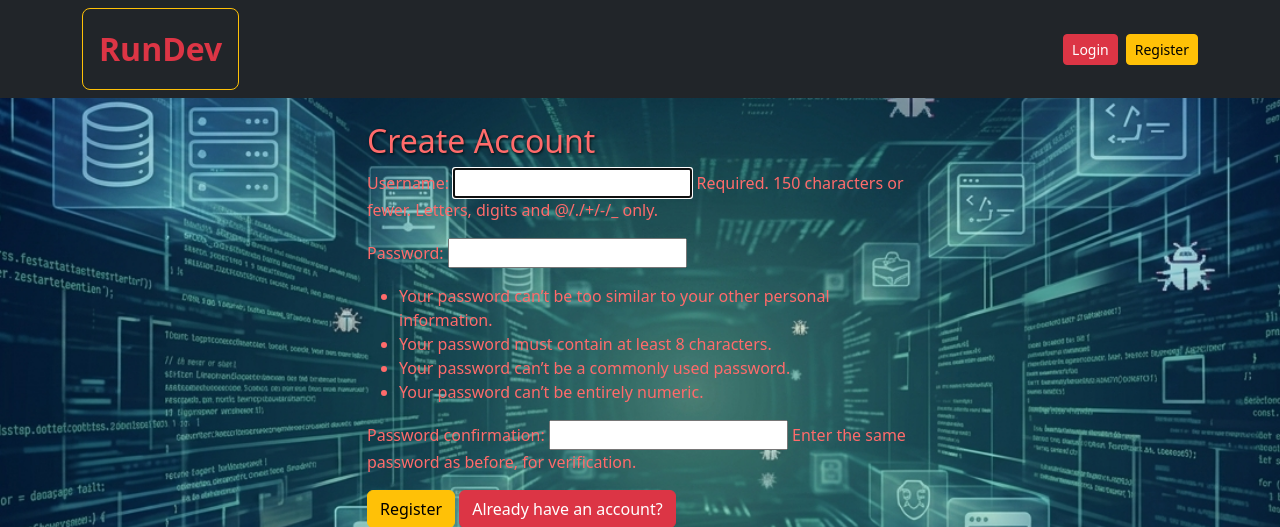
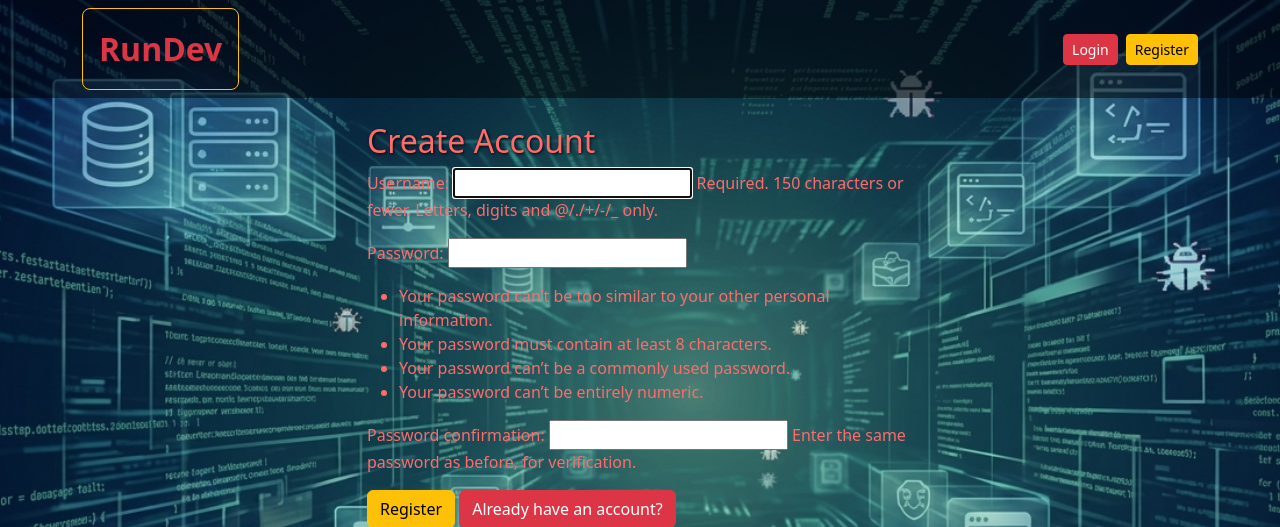
Before and after one commit to DonMarcao/RunDev, a Django app: page /accounts/register/ in a window 1280 px wide. Shown: the top 527 px of the page. Run offline with Django 5.2, Linux system fonts and the light colour scheme.

Commit message:
style: make navbar 50% transparent

```diff
--- a/templates/base.html
+++ b/templates/base.html
@@ -9,7 +9,7 @@
     <link rel="stylesheet" href="{% static 'css/style.css' %}">
 </head>
 <body>
-    <nav class="navbar navbar-dark bg-dark">
+    <nav class="navbar" style="background: rgba(0,0,0,0.5);">
         <div class="container">
            <a class="navbar-brand border border-warning fs-2 fw-bold p-3 rounded-3" href="/" style="color: #dc3545;">RunDev</a>
             <div class="d-flex gap-2">
```
Also changed, not shown: db.sqlite3.
